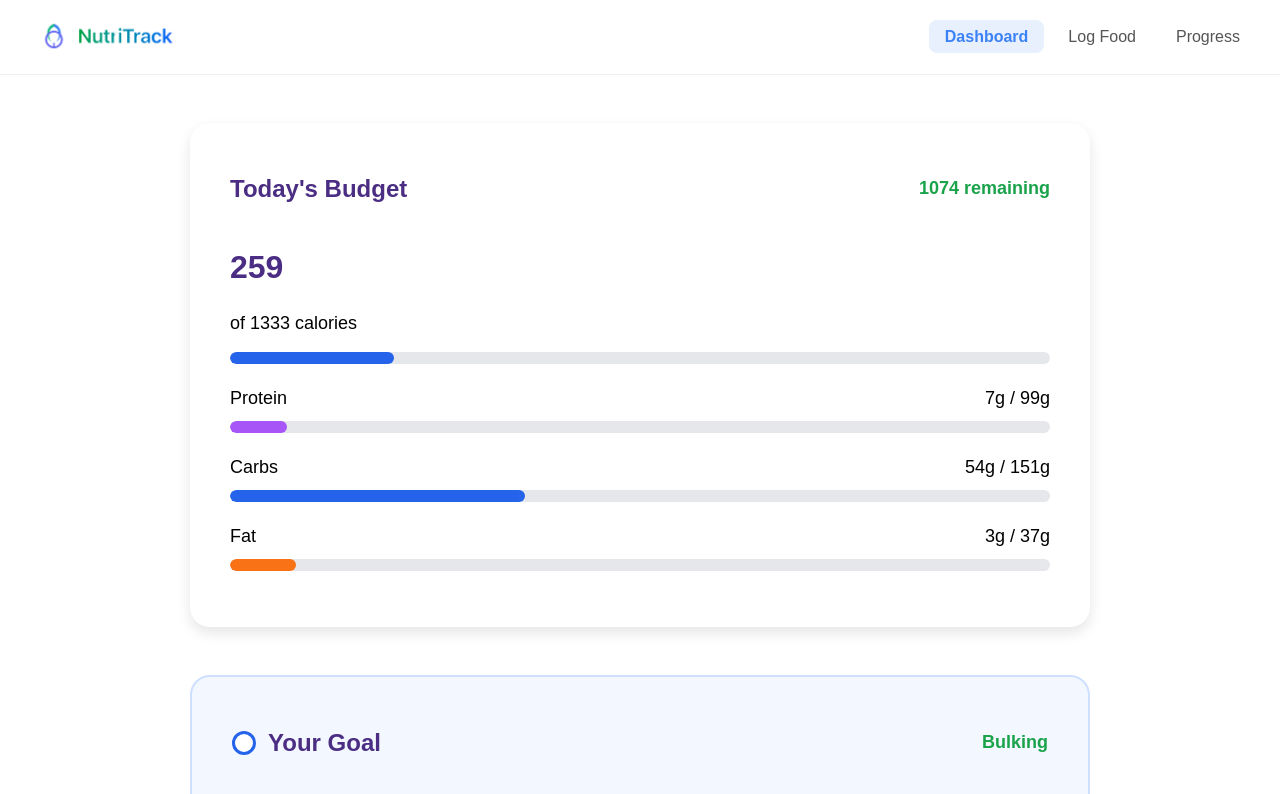
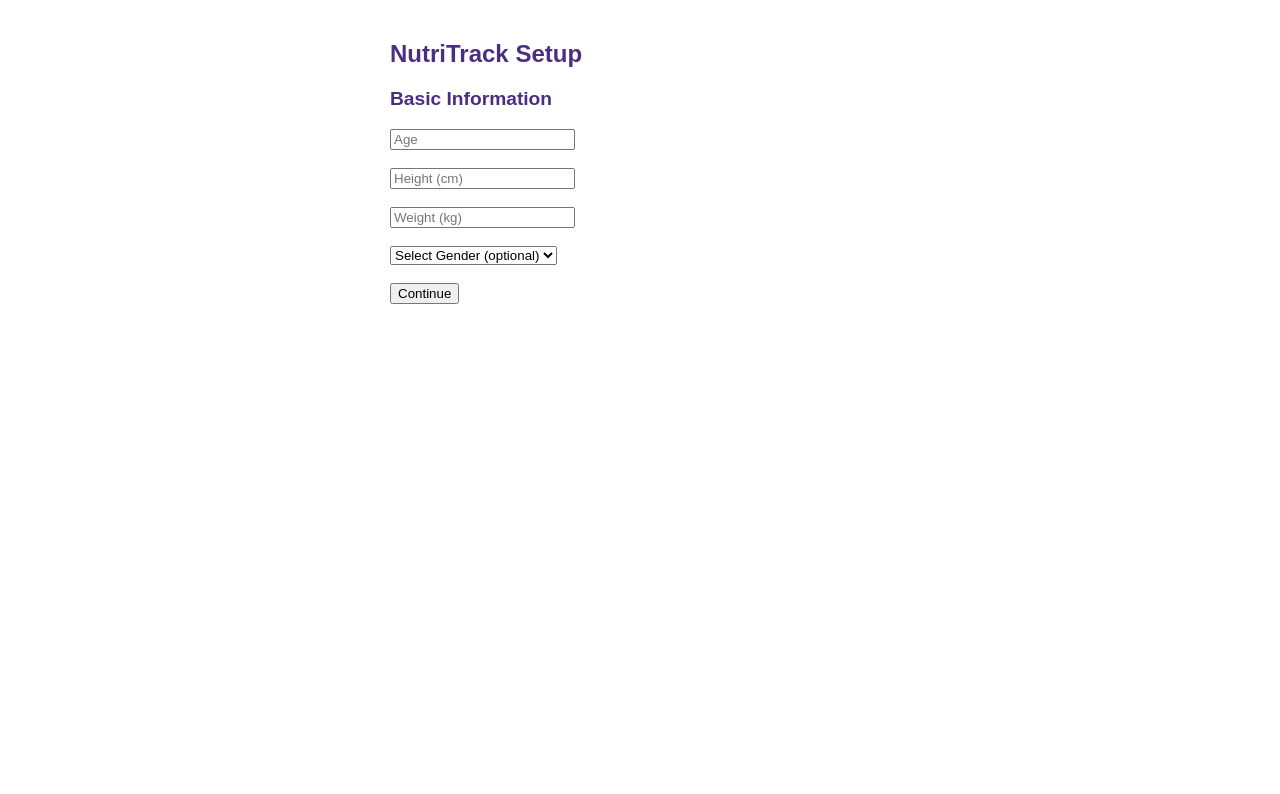
Before and after one commit to rashid-9/info340group, a React (Vite) app in the folder project-draft/: page / in a window 1280 px wide. Shown: the top 794 px of the page. Built offline with nearby package versions, Linux system fonts and the light colour scheme.

Commit message:
Rashid finished forms page

```diff
--- a/project-draft/src/App.jsx
+++ b/project-draft/src/App.jsx
@@ -2,6 +2,7 @@ import React from "react";
 import Progress from "./pages/Progress.jsx";
 import LogFood from "./pages/Log-food.jsx";
 import Dashboard from "./pages/Dashboard.jsx";
+import Form from "./pages/Form";
 import "../css/style.css";
 
 import { BrowserRouter, Routes, Route, Navigate } from "react-router-dom";
@@ -10,7 +11,8 @@ export default function App() {
 return(
     <BrowserRouter>
       <Routes>
-        <Route path="/" element={<Dashboard />} />
+        <Route path="/" element={<Form />} />
+        <Route path="/dashboard" element={<Dashboard />} />
         <Route path="/log-food" element={<LogFood />} />
         <Route path="/progress" element={<Progress />} />
 
@@ -19,3 +21,4 @@ return(
     </BrowserRouter>
   );
   }
+<Route path="/dashboard" element={<Dashboard />} />
--- a/project-draft/src/pages/Form.jsx
+++ b/project-draft/src/pages/Form.jsx
@@ -17,4 +17,114 @@ const [step, setStep] = useState(1);
 const next = () => setStep((s) => Math.min(s + 1, 3));
 const back = () => setStep((s) => Math.max(s - 1, 1));
 
+const handleSubmit = () => {
+  console.log(formData);
+  alert("Form submitted! Check console.");
+};
+
+return (
+  <div style={{ maxWidth: "500px", margin: "40px auto" }}>
+    <h2>NutriTrack Setup</h2>
+
+    {/* STEP 1 */}
+    {step === 1 && (
+      <>
+        <h3>Basic Information</h3>
+
+        <input
+          type="number"
+          placeholder="Age"
+          value={formData.age}
+          onChange={(e) => update("age", e.target.value)}
+        />
+        <br /><br />
+
+        <input
+          type="number"
+          placeholder="Height (cm)"
+          value={formData.height}
+          onChange={(e) => update("height", e.target.value)}
+        />
+        <br /><br />
+
+        <input
+          type="number"
+          placeholder="Weight (kg)"
+          value={formData.weight}
+          onChange={(e) => update("weight", e.target.value)}
+        />
+        <br /><br />
+
+        <select
+          value={formData.gender}
+          onChange={(e) => update("gender", e.target.value)}
+        >
+          <option value="">Select Gender (optional)</option>
+          <option value="male">Male</option>
+          <option value="female">Female</option>
+          <option value="na">Prefer not to say</option>
+        </select>
+        <br /><br />
+
+        <button onClick={next}>Continue</button>
+      </>
+    )}
+
+    {/* STEP 2 */}
+    {step === 2 && (
+      <>
+        <h3>Activity Level</h3>
+
+        <select
+          value={formData.activityLevel}
+          onChange={(e) => update("activityLevel", e.target.value)}
+        >
+          <option value="">Select Activity Level</option>
+          <option value="sedentary">Sedentary</option>
+          <option value="light">Lightly Active</option>
+          <option value="moderate">Moderately Active</option>
+          <option value="very">Very Active</option>
+          <option value="extreme">Extremely Active</option>
+        </select>
+
+        <br /><br />
+
+        <button onClick={back}>Back</button>{" "}
+        <button onClick={next}>Continue</button>
+      </>
+    )}
+
+    {/* STEP 3 */}
+    {step === 3 && (
+      <>
+        <h3>Your Goal</h3>
+
+        <select
+          value={formData.goal}
+          onChange={(e) => update("goal", e.target.value)}
+        >
+          <option value="lose">Lose Weight</option>
+          <option value="maintain">Maintain Weight</option>
+          <option value="build">Build Muscle</option>
+        </select>
+
+        <br /><br />
+
+        <label>
+          <input
+            type="checkbox"
+            checked={formData.highProtein}
+            onChange={(e) => update("highProtein", e.target.checked)}
+          />
+          Higher Protein Target
+        </label>
+
+        <br /><br />
+
+        <button onClick={back}>Back</button>{" "}
+        <button onClick={handleSubmit}>Calculate Targets</button>
+      </>
+    )}
+  </div>
+);
 }
```
Also changed, not shown: 1 other file (tests, documents, lock files or other folders).
